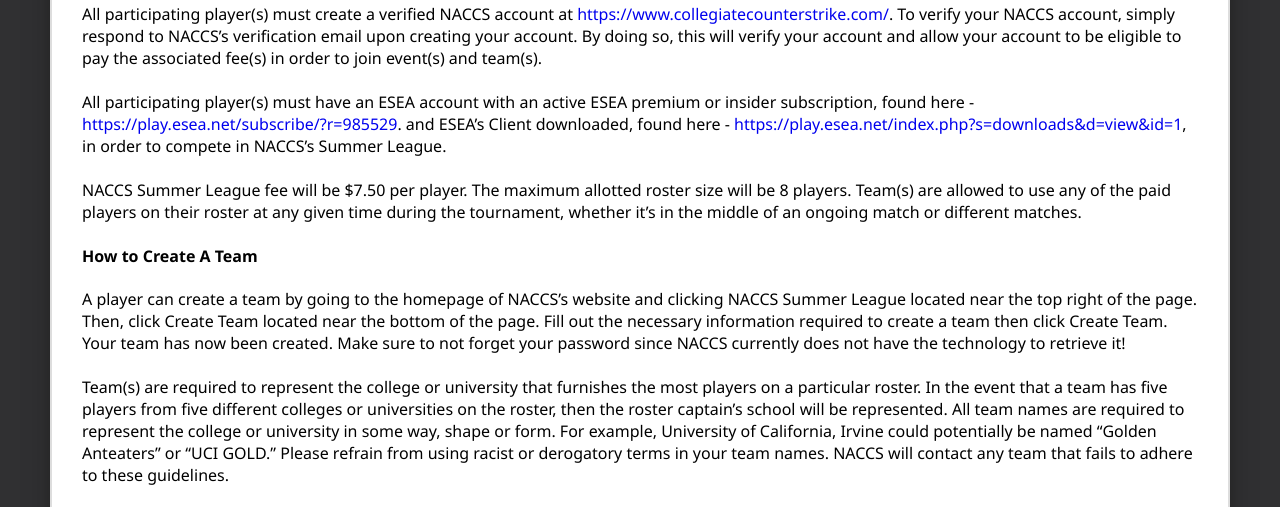
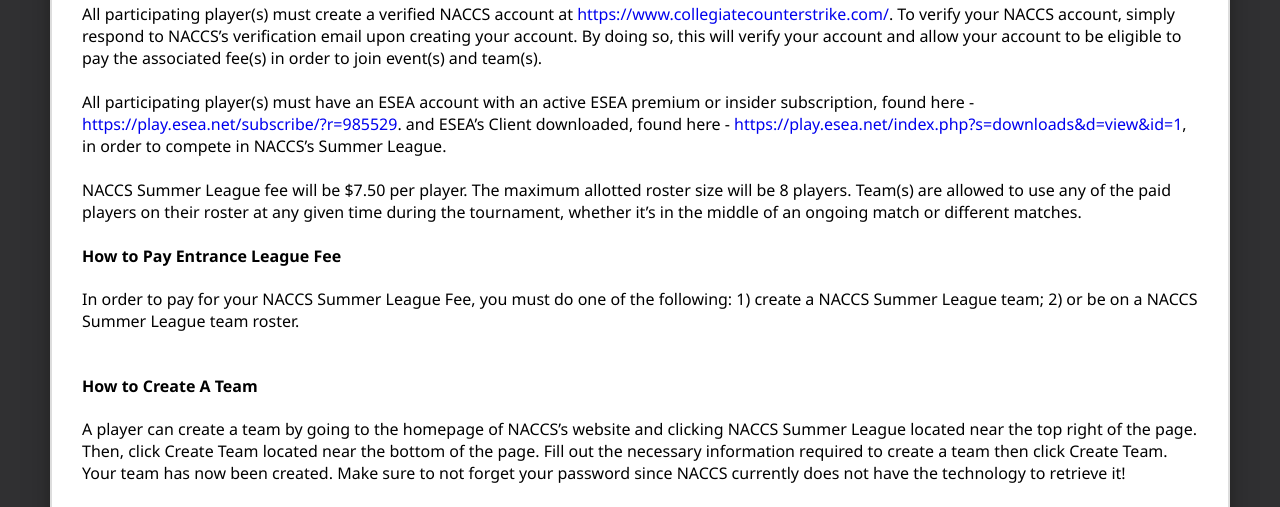
Before and after one commit to dl-eric/naccs-web, a Flask app: page /rules in a window 1280 px wide. Shown: the part 1387-1894 px from the top of the page. Run offline with Flask 2, Linux system fonts and the light colour scheme; some libraries are stand-ins or nearby versions; some web fonts are replaced.

Commit message:
Update rules.html

```diff
--- a/app/templates/rules.html
+++ b/app/templates/rules.html
@@ -45,6 +45,9 @@
                         <br><br>
                         NACCS Summer League fee will be $7.50 per player. The maximum allotted roster size will be 8 players. Team(s) are allowed to use any of the paid players on their roster at any given time during the tournament, whether it’s in the middle of an ongoing match or different matches.
                         <br>
+
+                        <h4>How to Pay Entrance League Fee</h4>
+                        In order to pay for your NACCS Summer League Fee, you must do one of the following: 1) create a NACCS Summer League team; 2) or be on a NACCS Summer League team roster.<br><br>
 
                         <h4>How to Create A Team</h4>
                         A player can create a team by going to the homepage of NACCS’s website and clicking NACCS Summer League located near the top right of the page. Then, click Create Team located near the bottom of the page. Fill out the necessary information required to create a team then click Create Team. Your team has now been created. Make sure to not forget your password since NACCS currently does not have the technology to retrieve it!
```
